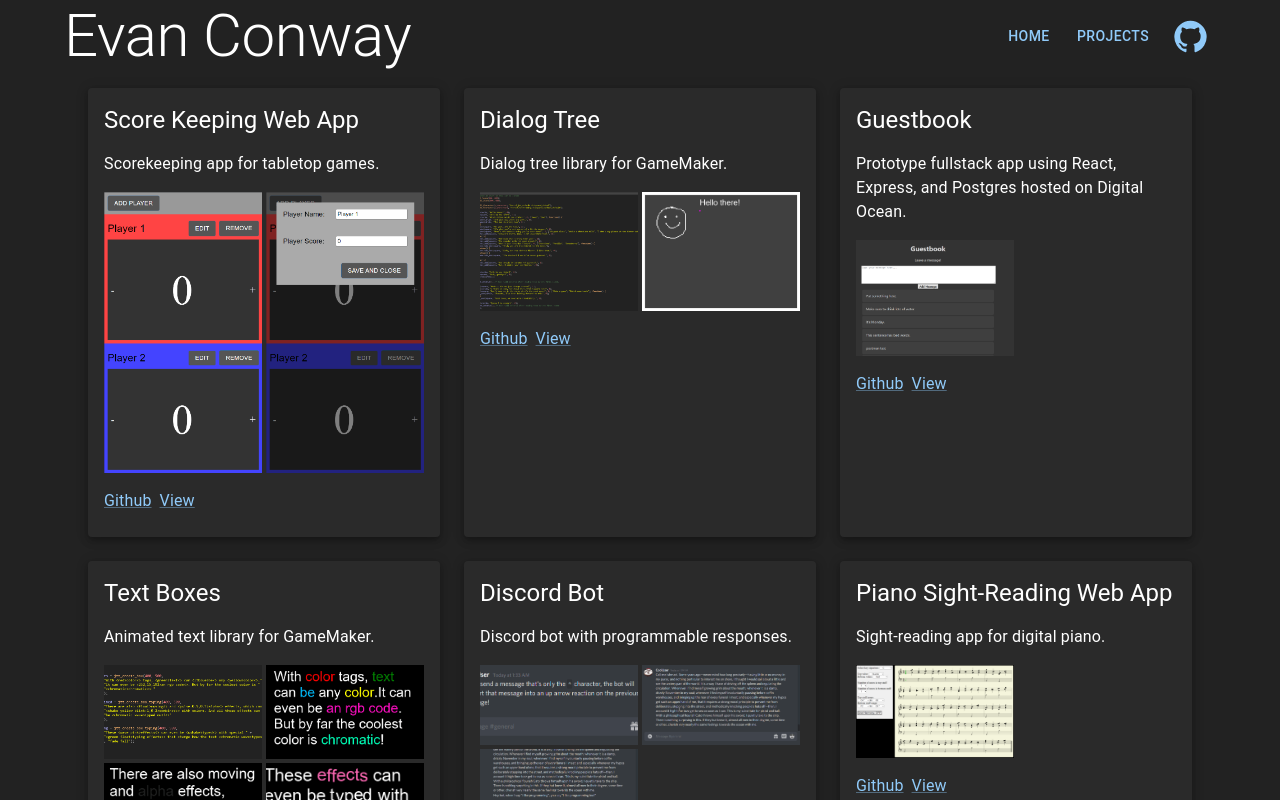
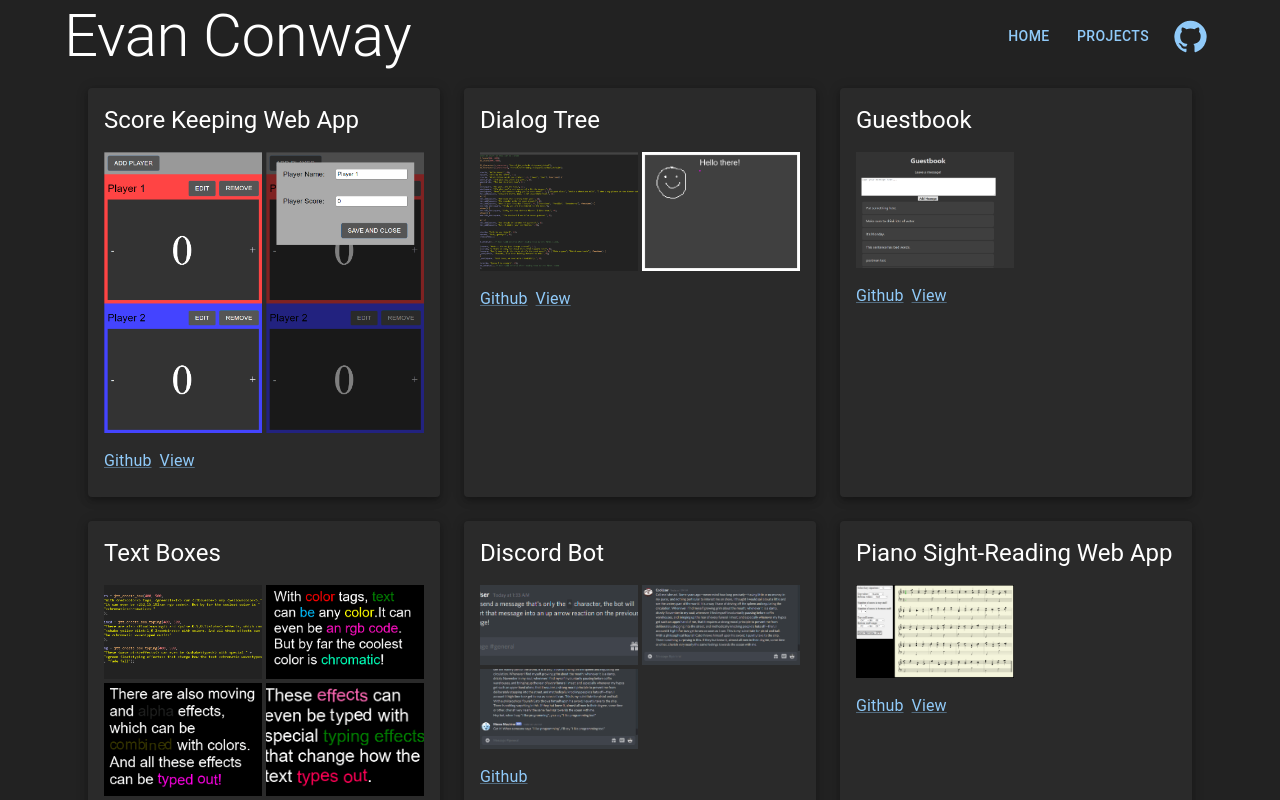
Before and after one commit to AceOfHeart5/evanconway, a React (Vite) app: page /#/projects in a window 1280 px wide. Both pictures are taken after a click on the button "PROJECTS". Shown: the top 800 px of the page. Built offline with nearby package versions, Linux system fonts and the light colour scheme.

Commit message:
remove markdown

```diff
--- a/src/components/Project.tsx
+++ b/src/components/Project.tsx
@@ -27,7 +27,7 @@ const Project = ({ title, linkGithub, linkProject, images, markdownFileName }: P
             <Card sx={{ height: "100%" }}>
                 <CardContent>
                     <Typography variant='h5'>{title}</Typography>
-                    <Markdown>{markdown}</Markdown>
+                    {/* <Markdown>{markdown}</Markdown> */}
                     { images === undefined ? null : <ImageList>
                         {images.map((img, i) => <ImageListItem key={i}>
                             <img src={img.imageLink} alt={img.altText}/>
```
